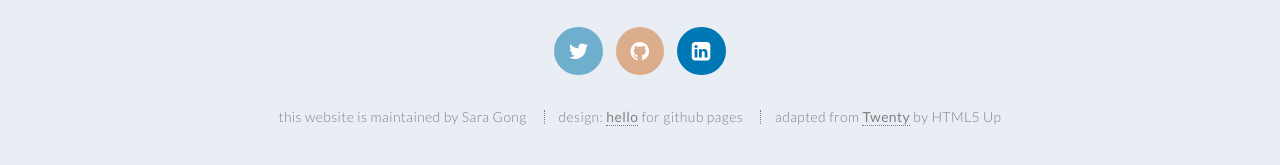
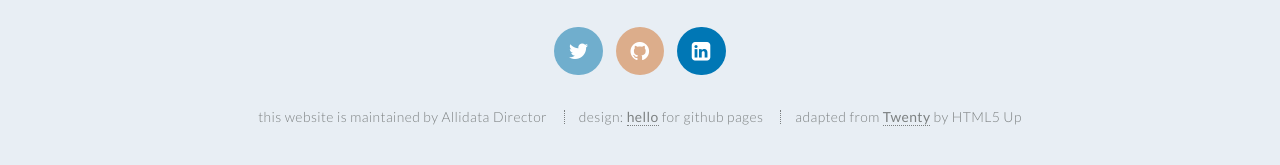
Before and after one commit to Allidata/Allidata.github.io, a Jekyll site: the page built from index.md, in a window 1280 px wide and 900 px high, scrolled down 5491 px. Shown: the part 707-872 px from the top of the window. Built offline with Jekyll 4.4.1, drawn with Linux system fonts in a browser that asks for light colours.

Commit message:
test_commit

```diff
--- a/_config.yml
+++ b/_config.yml
@@ -1,8 +1,8 @@
 # _config.yml
 
 # required, replace with your own information -----
-title: Hello for Github Pages
-author: Sara Gong
+title: Allidata
+author: Allidata Director
 description: >
   A minimalist template for designing a personal GitHub Pages website - without typing a single line of code.
 baseurl: ""
```
